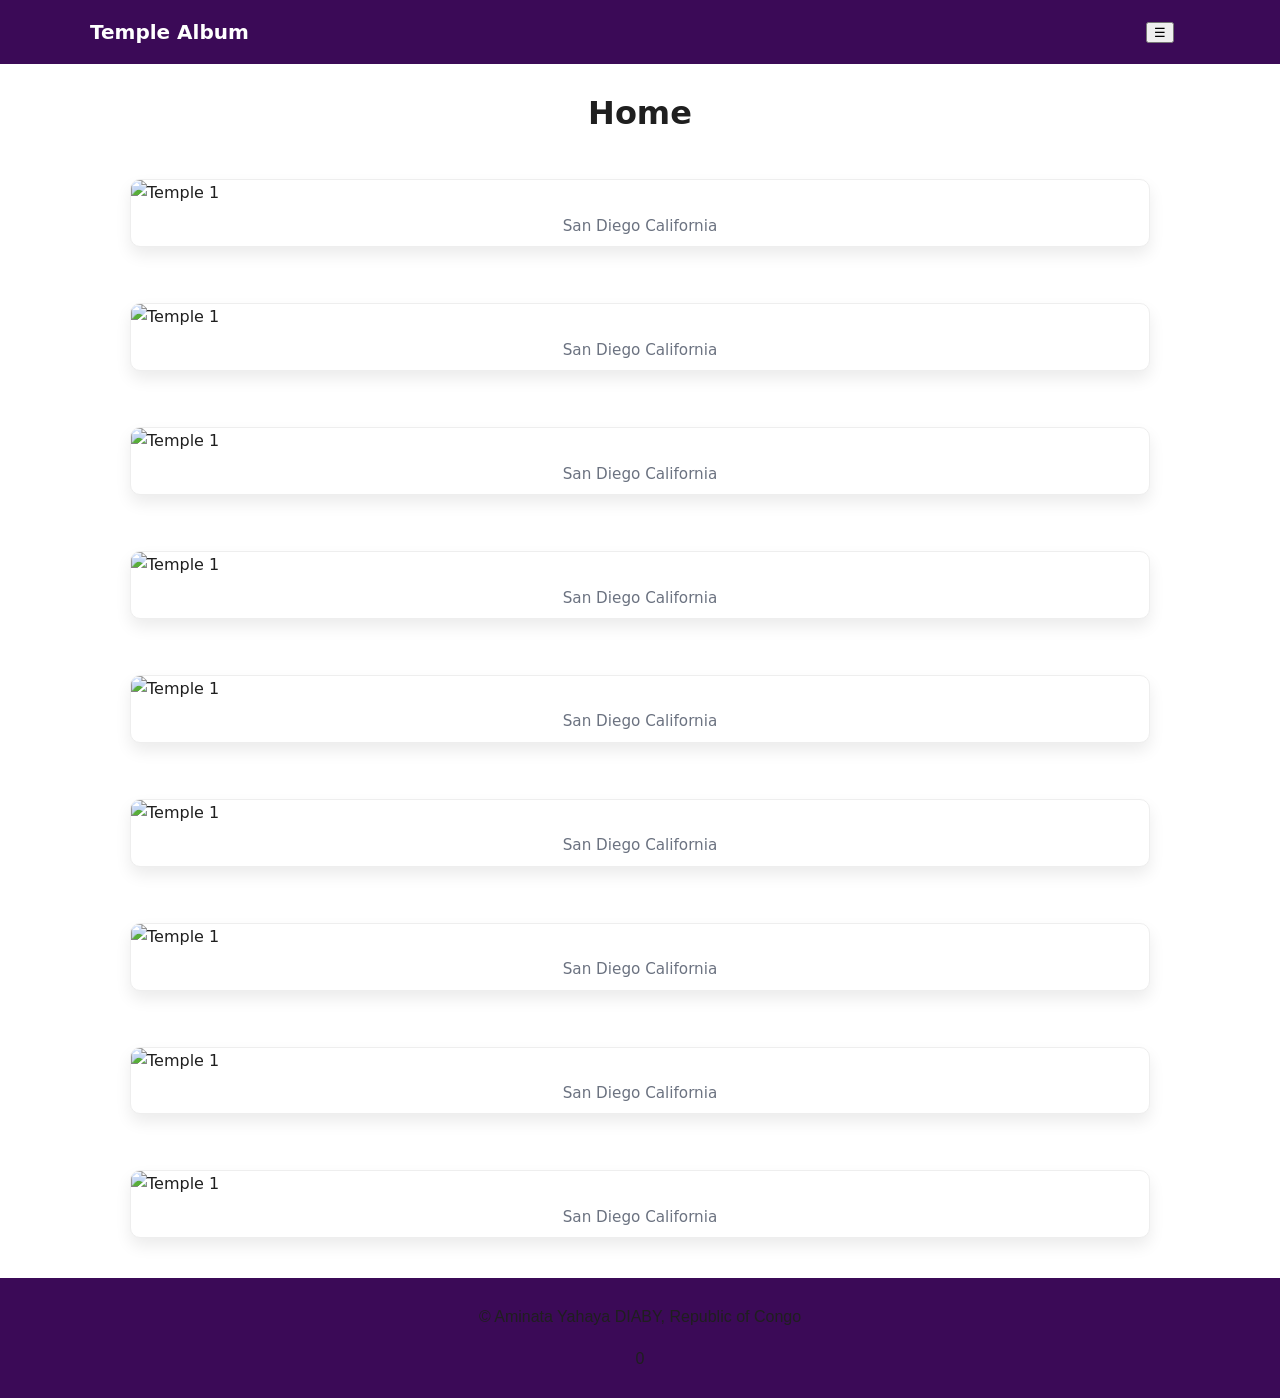
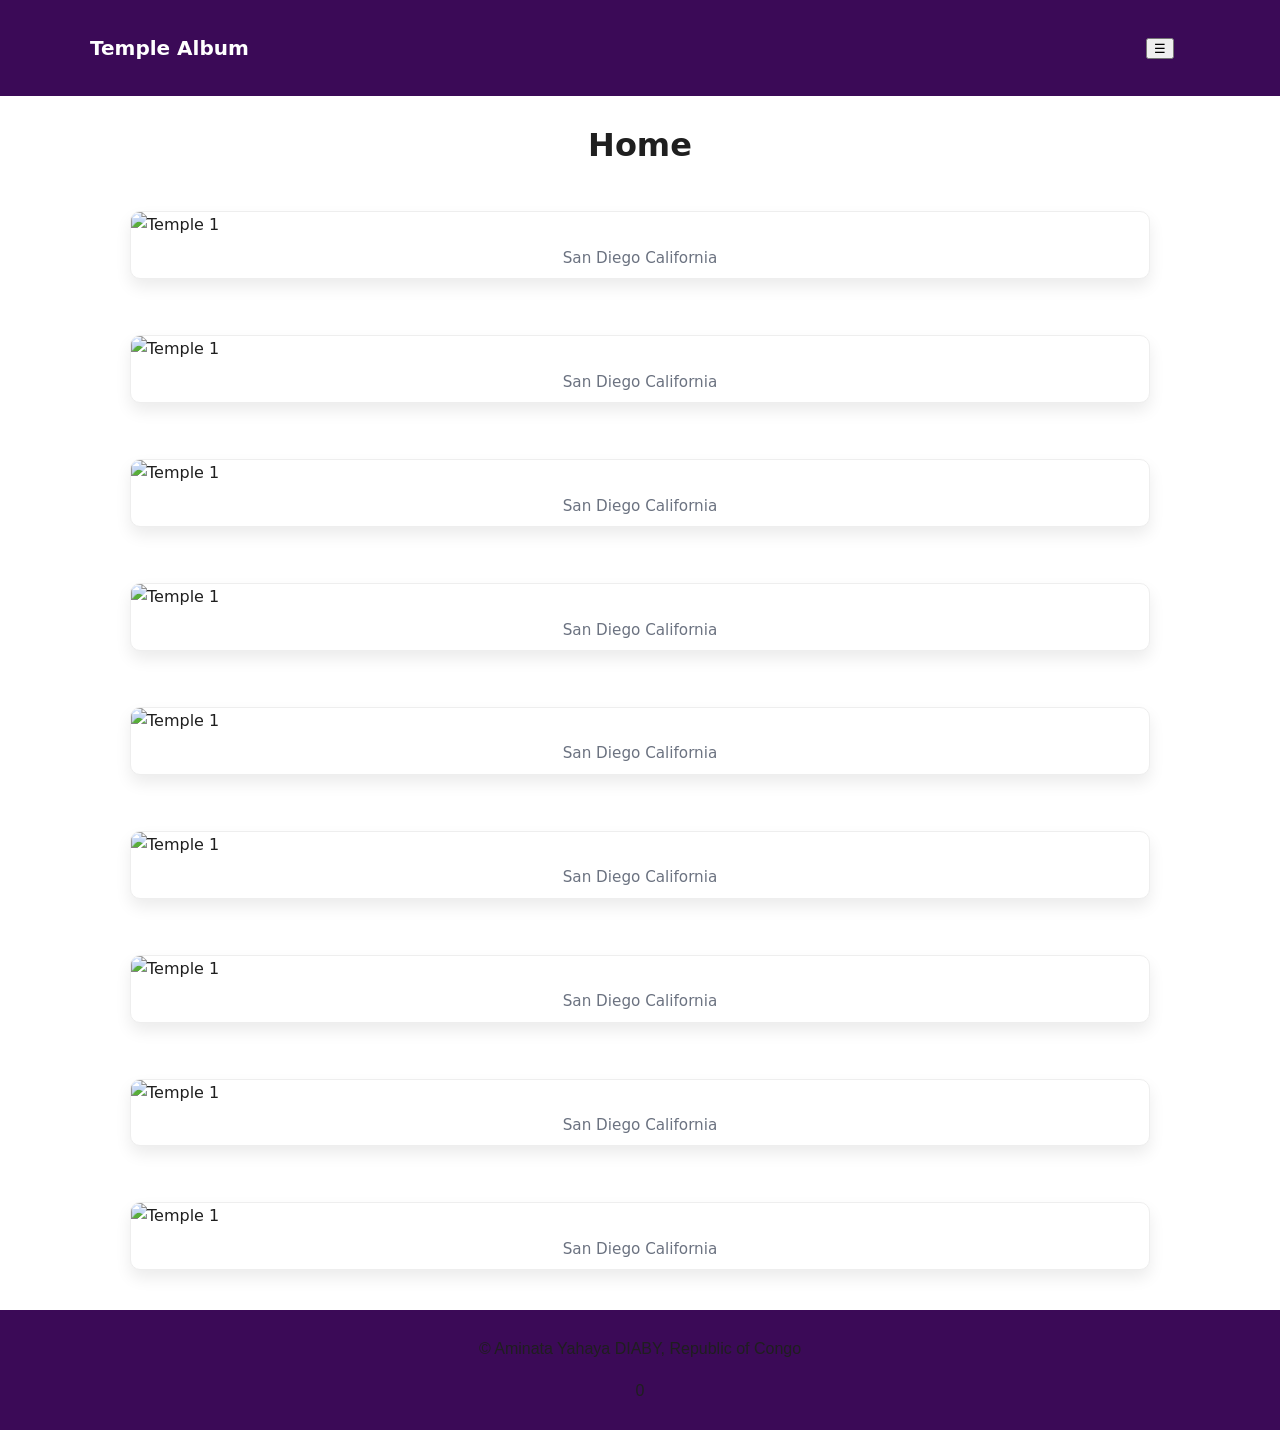

modification of css

--- a/styles/temples.css
+++ b/styles/temples.css
@@ -1,25 +1,26 @@
 :root {
-  --clr-bg: #ffffff;          
-  --clr-text: #1f1f1f;         
-  --clr-muted: #6b7280;       
-  --clr-brand: #3b0a57;        
-  --clr-brand-600: #4c1470;    
+  --clr-bg: #ffffff;
+  --clr-text: #1f1f1f;
+  --clr-muted: #6b7280;
+  --clr-brand: #3b0a57;
+  --clr-brand-600: #4c1470;
 
-  --radius: 10px;              
+  --radius: 10px;
   --shadow: 0 8px 16px rgba(0, 0, 0, 0.08);
-  --space-1: 0.5rem;          
-  --space-2: 1rem;             
-  --space-3: 1.5rem;           
-  --space-4: 2rem;             
- --maxw: 1100px;              
+  --space-1: 0.5rem;
+  --space-2: 1rem;
+  --space-3: 1.5rem;
+  --space-4: 2rem;
+  --maxw: 1100px;
 
   --ff-base: "Inter", system-ui, -apple-system, Segoe UI, Roboto, Arial, sans-serif;
   --ff-title: "Poppins", var(--ff-base);
 }
 
 
-html, body {
-  margin: 0; 
+html,
+body {
+  margin: 0;
   padding: 0;
   background: var(--clr-bg);
   color: var(--clr-text);
@@ -34,16 +35,16 @@ html, body {
 } */
 
 .site-header {
-  background: var(--clr-brand);  
+  background: var(--clr-brand);
   color: #fff;
 }
 
 
 .header-inner {
   max-width: var(--maxw);
-  margin-inline: auto;    
+  margin-inline: auto;
   padding: var(--space-2);
-  display: flex;          
+  display: flex;
   align-items: center;
   justify-content: space-between;
   gap: var(--space-2);
@@ -53,19 +54,19 @@ html, body {
 .brand {
   font-family: var(--ff-title);
   font-weight: 700;
-  font-size: 1.25rem;  
+  font-size: 1.25rem;
 }
 
 
-.navigation{
-  list-style: none;           
+.navigation {
+  list-style: none;
   margin: 0;
   padding: 0;
-  display: none;  
-  flex-direction: column;            
+  display: flex;
+  flex-direction: column;
   justify-content: space-evenly;
-  gap: var(--space-2);     
-  background-color: var(--clr-brand-600);   
+  gap: var(--space-2);
+  background-color: var(--clr-brand-600);
 }
 
 
@@ -73,21 +74,25 @@ html, body {
 .navigation a {
   display: none;
   color: #fff;
-  text-decoration: none;    
-  padding: 0.4rem 0.8rem;     
-  border-radius: 999px;    
+  text-decoration: none;
+  padding: 0.4rem 0.8rem;
+  border-radius: 999px;
   transition: background 0.2s ease, transform 0.1s ease;
   font-weight: 600;
   letter-spacing: 0.2px;
 
-  
+
 }
 
-.navigation.open { display: flex }
+.navigation.open {
+  display: flex;
+  align-items: center;
+
+}
 
 
 .navigation a:hover,
- .navigation a:focus { 
+.navigation a:focus {
   background: var(--clr-muted);
   transform: translateY(-1px);
 }
@@ -95,7 +100,7 @@ html, body {
 
 .navigation a.active::before {
   content: "📍";
-  
+
 }
 
 .open a {
@@ -104,8 +109,8 @@ html, body {
 
 
 #main-content {
-  max-width: var(--maxw);       
-  margin-inline: auto;          
+  max-width: var(--maxw);
+  margin-inline: auto;
   padding: var(--space-3) var(--space-2);
 }
 
@@ -113,15 +118,15 @@ html, body {
 h1 {
   font-family: var(--ff-title);
   font-weight: 700;
-  text-align: center;           
+  text-align: center;
   margin: 0 0 var(--space-3) 0;
 }
 
 
 .gallery {
-  display: grid;                
-  grid-template-columns: 1fr;   
-  gap: var(--space-3);          
+  display: grid;
+  grid-template-columns: 1fr;
+  gap: var(--space-3);
 }
 
 
@@ -129,15 +134,15 @@ h1 {
   background: #fff;
   border-radius: var(--radius);
   box-shadow: var(--shadow);
-  overflow: hidden;             
+  overflow: hidden;
   border: 1px solid #eee;
 }
 
 
 .card img {
   width: 100%;
-  aspect-ratio: 16 / 10;        
-  object-fit: cover;           
+  aspect-ratio: 16 / 10;
+  object-fit: cover;
 }
 
 
@@ -159,27 +164,28 @@ h1 {
 }
 
 #menu::before {
-	content: "☰";
+  content: "☰";
 }
 
 #menu.open::before {
-	content: "❎";
+  content: "❎";
 }
 
 
 .navigation a.active {
-  background: rgba(255,255,255,0.15); /* Différencier l'onglet actif */
+  background: rgba(255, 255, 255, 0.15);
+  /* Différencier l'onglet actif */
 }
 
 
 footer {
-    background-color: #3b0a57;
-    font-family: 'Orbitron', sans-serif, system-ui;
-    ;
-    color: var(--first-color);
-    display: block;
-    text-align: center;
-    padding: 10px;
+  background-color: #3b0a57;
+  font-family: 'Orbitron', sans-serif, system-ui;
+  ;
+  color: var(--first-color);
+  display: block;
+  text-align: center;
+  padding: 10px;
 }
 
 #menu {
